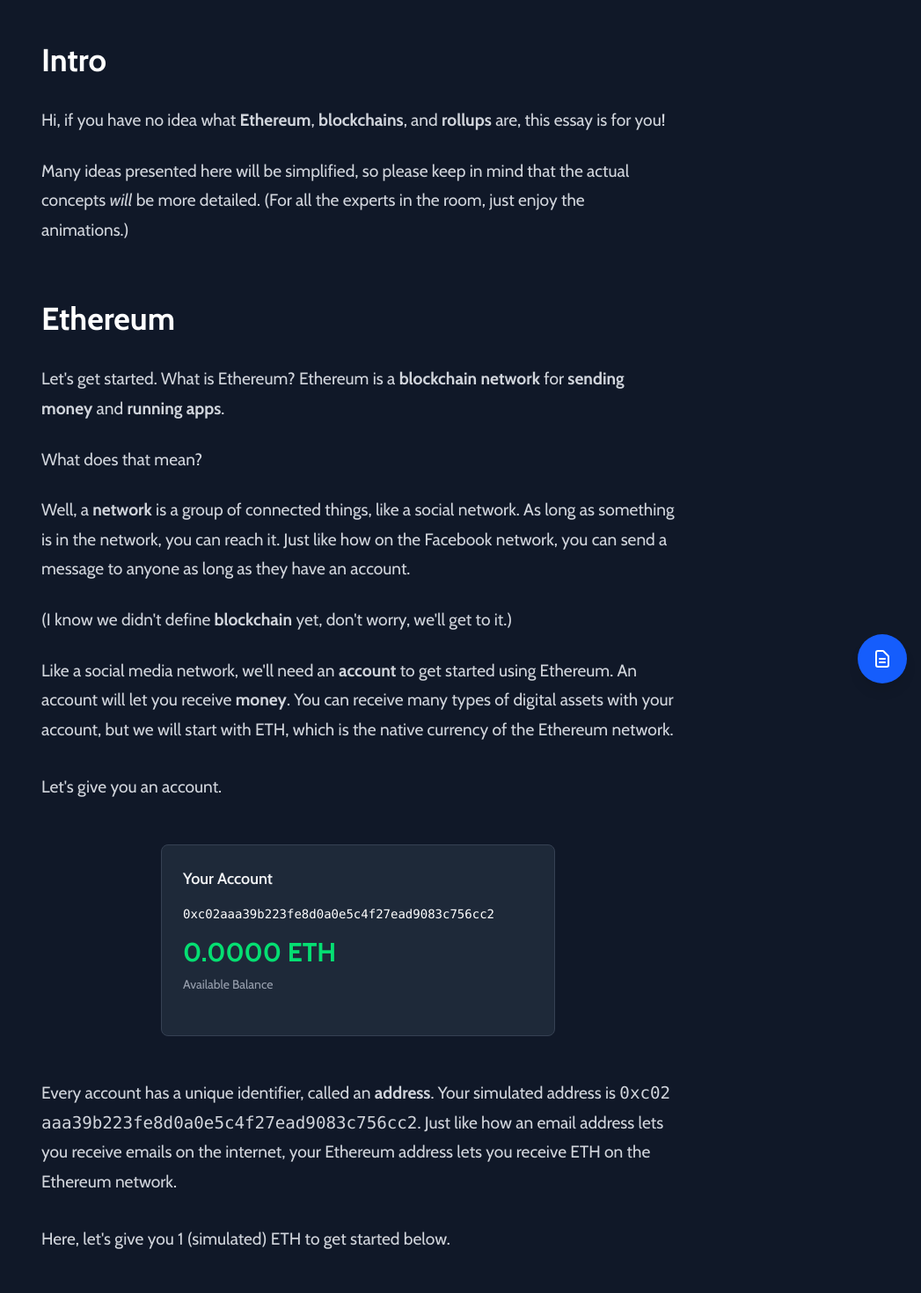
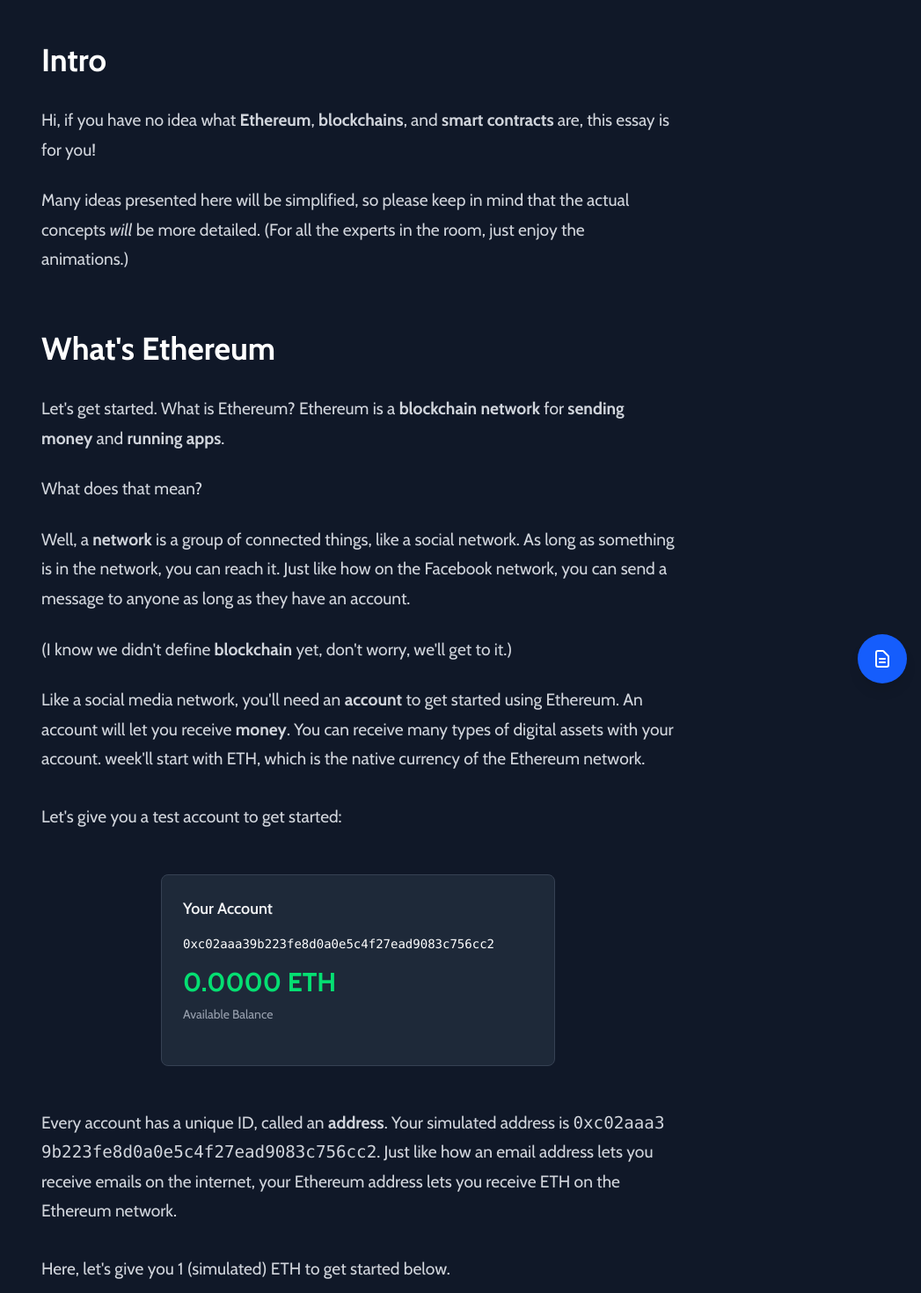
Before and after one commit to sudo-owen/explain-eth, a React (Vite) app: page / in a window 1280 px wide. Shown: the top 1470 px of the page at 88% size, without its empty margins (233-1280 px from the left). Built offline with nearby package versions, Linux system fonts and the light colour scheme.

Commit message:
proofread

```diff
--- a/src/pages/HomePage.tsx
+++ b/src/pages/HomePage.tsx
@@ -40,7 +40,7 @@
             <h1 className="text-4xl font-bold text-white mb-8">Intro</h1>
 
             <p className="text-gray-300 leading-relaxed mb-6">
-              Hi, if you have no idea what <strong>Ethereum</strong>, <strong>blockchains</strong>, and <strong>rollups</strong> are, this essay is for you!
+              Hi, if you have no idea what <strong>Ethereum</strong>, <strong>blockchains</strong>, and <strong>smart contracts</strong> are, this essay is for you!
             </p>
 
             <p className="text-gray-300 leading-relaxed">
@@ -50,7 +50,7 @@
 
           {/* Ethereum Section */}
           <section className="mb-16">
-            <h1 className="text-4xl font-bold text-white mb-8">Ethereum</h1>
+            <h1 className="text-4xl font-bold text-white mb-8">What's Ethereum</h1>
 
             <p className="text-gray-300 leading-relaxed mb-6">
               Let's get started. What is Ethereum? Ethereum is a <strong>blockchain network</strong> for <b>sending money</b> and <strong>running apps</strong>.
@@ -69,11 +69,11 @@
             </p>
 
             <p className="text-gray-300 leading-relaxed mb-8">
-              Like a social media network, we'll need an <strong>account</strong> to get started using Ethereum. An account will let you receive <strong>money</strong>. You can receive many types of digital assets with your account, but we will start with ETH, which is the native currency of the Ethereum network.
+              Like a social media network, you'll need an <strong>account</strong> to get started using Ethereum. An account will let you receive <strong>money</strong>. You can receive many types of digital assets with your account. week'll start with ETH, which is the native currency of the Ethereum network.
             </p>
 
             <p className="text-gray-300 leading-relaxed mb-8">
-              Let's give you an account.
+              Let's give you a test account to get started:
             </p>
 
             {/* Balance Component - Account Only */}
@@ -82,7 +82,7 @@
             </div>
 
             <p className="text-gray-300 leading-relaxed mb-8">
-              Every account has a unique identifier, called an <strong>address</strong>. Your simulated address is <code><span className="break-all">0xc02aaa39b223fe8d0a0e5c4f27ead9083c756cc2</span></code>. Just like how an email address lets you receive emails on the internet, your Ethereum address lets you receive ETH on the Ethereum network.
+              Every account has a unique ID, called an <strong>address</strong>. Your simulated address is <code><span className="break-all">0xc02aaa39b223fe8d0a0e5c4f27ead9083c756cc2</span></code>. Just like how an email address lets you receive emails on the internet, your Ethereum address lets you receive ETH on the Ethereum network.
             </p>
 
             <p className="text-gray-300 leading-relaxed mb-8">
@@ -134,7 +134,7 @@
             </p>
 
             <p className="text-gray-300 leading-relaxed mb-6">
-              Sending money on Ethereum isn't instant. It's faster than a bank transfer; no need to wait 1-2 business days. But it's also a little slower than Venmo or Zelle.
+              Sending money on Ethereum isn't instant. It's faster than a bank transfer (no need to wait 1-2 business days), but it's also a little slower than Venmo or Zelle.
             </p>
 
             <p className="text-gray-300 leading-relaxed mb-6">
@@ -167,15 +167,15 @@
             </div>
 
             <p className="text-gray-300 leading-relaxed mb-6">
-              Of course, instead of packages we're sending ETH. And instead of waiting for the next train, we're waiting 12 seconds for the transactions to be confirmed.
+              Of course, instead of packages we're sending ETH. And instead of waiting for the next train, we're waiting about 12 seconds for our transactions to go thorugh.
             </p>
 
             <p className="text-gray-300 leading-relaxed mb-6">
-              But why is it 12 seconds at all? Why isn't it instant?
+              But why does it 12 seconds at all? Why isn't it instant?
             </p>
 
             <p className="text-gray-300 leading-relaxed mb-6">
-              12 second is about how long Ethereum's block time is. This is how long it takes the Ethereum network to make a <strong>block</strong>. This is the same "block" that makes up part of the word "blockchain".
+              It's because of something called <b>block time</b>. On Ethereum, it takes about 12 seconds for the network to create a <b>block</b>. This “block” is what makes up the word “blockchain.”
             </p>
 
             <p className="text-gray-300 leading-relaxed mb-8">
@@ -183,7 +183,7 @@
             </p>
 
             <p className="text-gray-300 leading-relaxed mb-8">
-              A block serves the same purpose as the train in the above animation. It arrives regularly, loads up on transactions, and then leaves for its destination.
+              Think of a block like a train in the animation above. The train arrives on schedule, picks up everyone’s transactions, then leaves for its destination.
             </p>
 
             <p className="text-gray-300 leading-relaxed mb-8">
```
